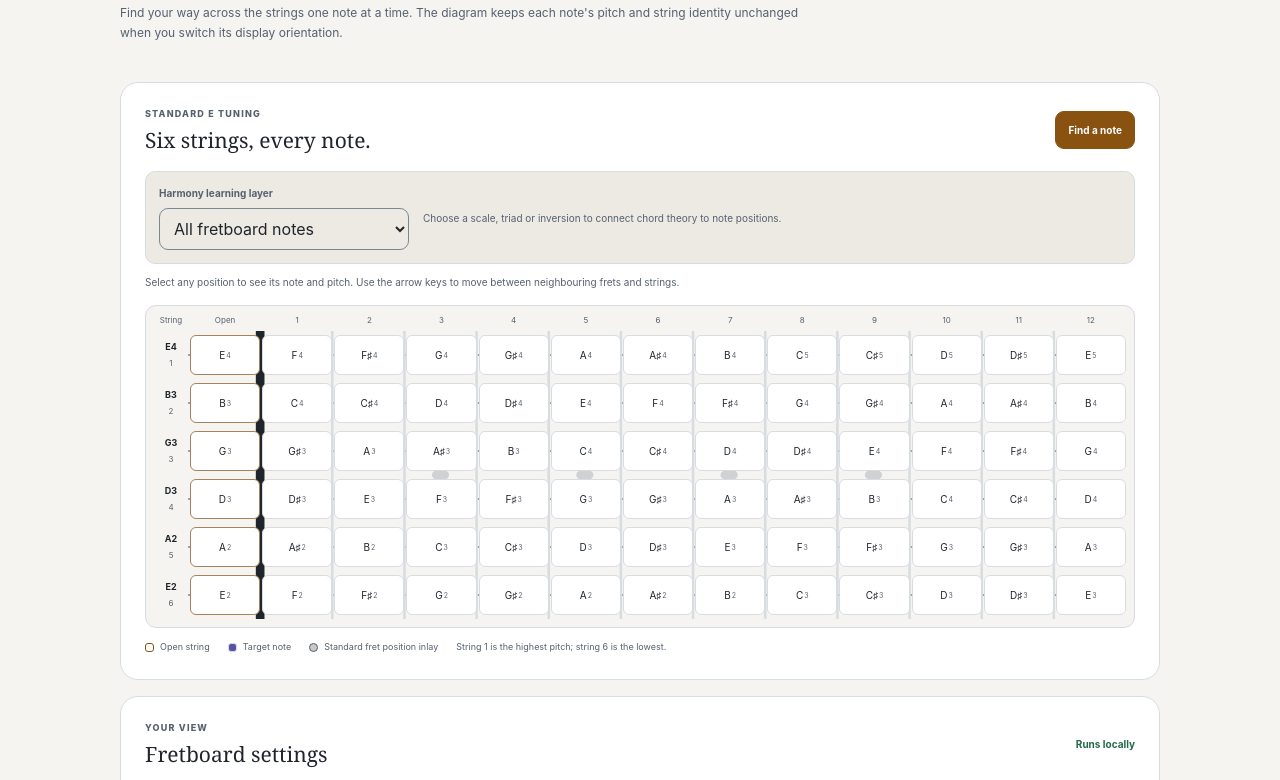
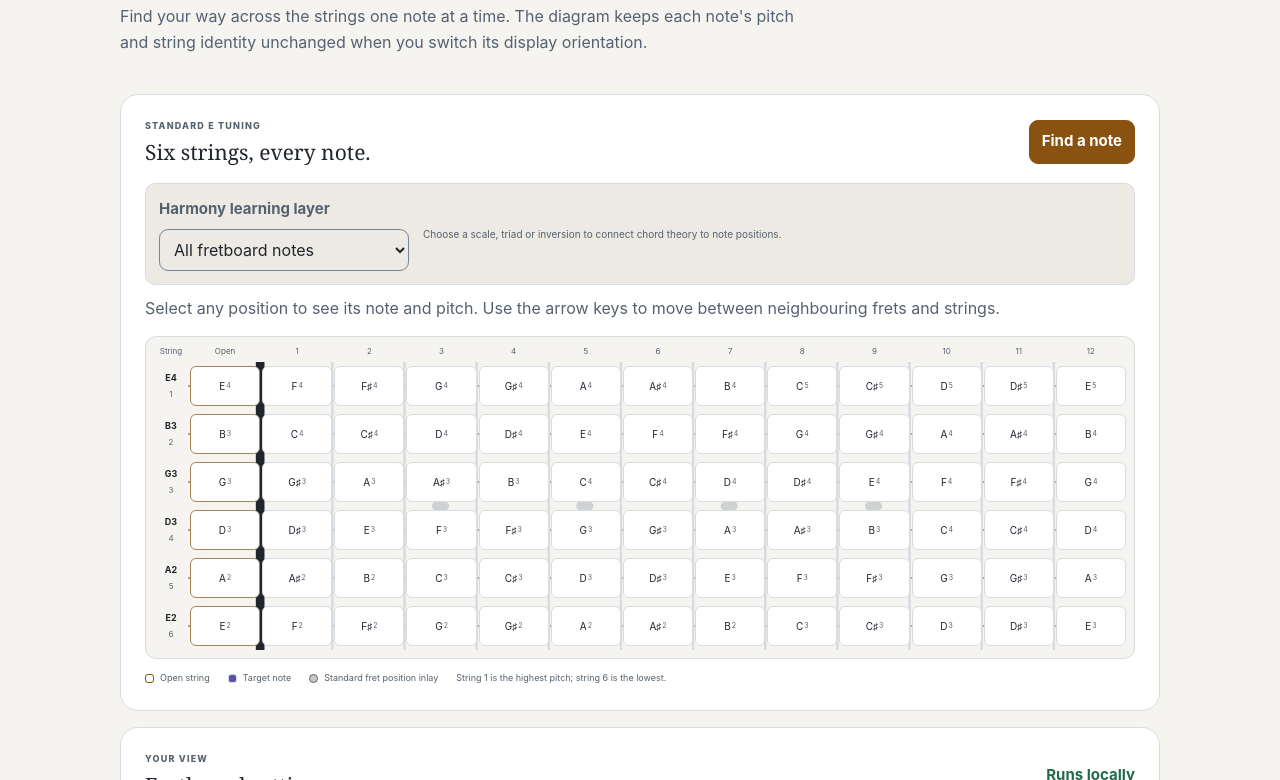
Before and after one commit to leenusdarnal/guitarlab, a SvelteKit app: page /tools/fretboard in a window 1280 px wide. Shown: the part 240-1020 px from the top of the page. Built offline with nearby package versions, Linux system fonts and the light colour scheme.

Commit message:
fix(ux): improve readability in learning tools and repertoire

```diff
--- a/src/routes/tools/fretboard/+page.svelte
+++ b/src/routes/tools/fretboard/+page.svelte
@@ -1072,4 +1072,32 @@
       transition-duration: 0.01ms !important;
     }
   }
+
+  .page-heading p,
+  .diagram-hint,
+  .find-panel > p {
+    font-size: var(--font-size-body);
+    line-height: var(--line-height-body);
+  }
+
+  .save-status,
+  .feedback,
+  .privacy-note,
+  .local-label {
+    font-size: var(--font-size-supporting);
+    line-height: var(--line-height-body);
+  }
+
+  .controls label,
+  .find-panel label,
+  .harmony-control label {
+    font-size: var(--font-size-supporting);
+  }
+
+  .secondary-button,
+  .primary-button,
+  .find-actions button {
+    min-height: 44px;
+    font-size: var(--font-size-supporting);
+  }
 </style>
```
